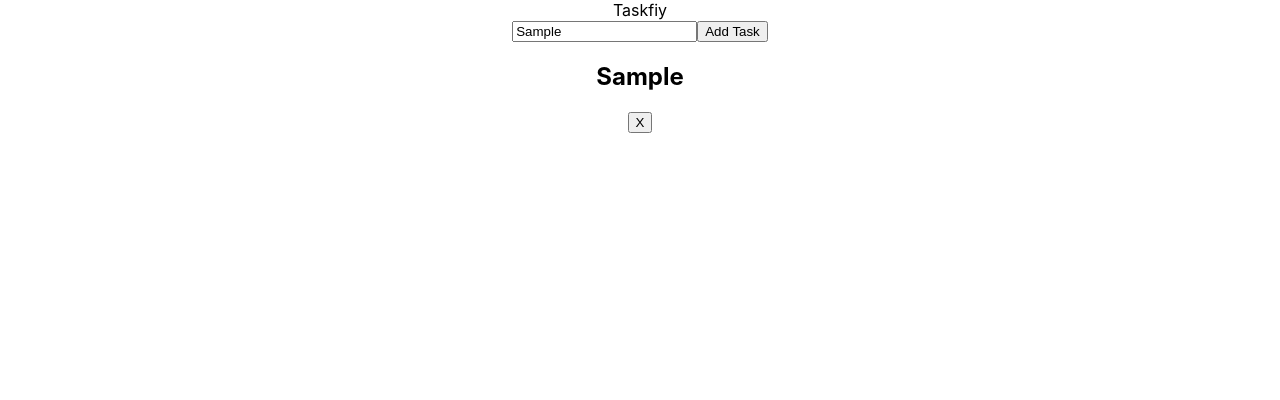
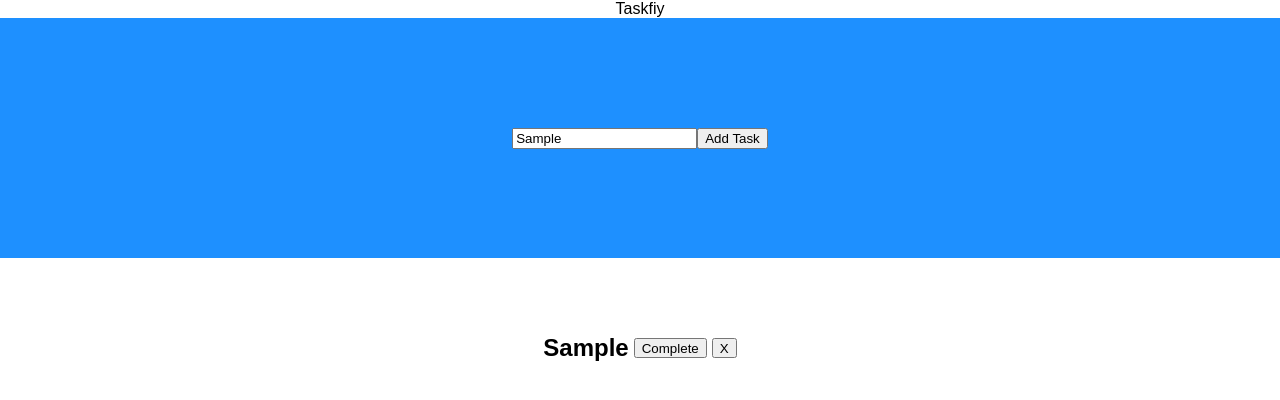
Before and after one commit to tekacode/react-ts-learn, a React (Create React App) app: page / in a window 1280 px wide. Both pictures are taken after typing "Sample" into the empty fields and a click on the button "Add Task". Shown: the top 400 px of the page. Built offline with nearby package versions, Linux system fonts and the light colour scheme; a web font is replaced by a local one.

Commit message:
style added

```diff
--- /dev/null
+++ b/src/components/todo/Task.jsx
@@ -0,0 +1,16 @@
+import React from 'react'
+
+const Task = (props) => {
+  return (
+    <div className='task'
+       style={{backgroundColor:props.completed? "green":"white"}}
+    >
+       <h2>{props.taskName}</h2>
+       <button onClick={()=> props.completeTask(props.id)}>Complete</button>
+       <button onClick={() => props.deleteTask(props.id)}>X</button>
+
+    </div>
+  )
+}
+
+export default Task
--- /dev/null
+++ b/src/components/todo/Todo.css
@@ -0,0 +1,47 @@
+.App {
+  display: flex;
+  align-items: center;
+  flex-direction: column;
+  width: 100vw;
+  font-family: Arial, Helvetica, sans-serif;
+}
+
+body {
+  margin: 0;
+  padding: 0;
+}
+
+.addTask {
+  height: 30vh;
+  background-color: dodgerblue;
+  width: 100%;
+  display: flex;
+  justify-content: center;
+  align-items: center;
+}
+
+.list {
+  height: auto;
+  width: 100%;
+  display: flex;
+  align-items: center;
+  padding-top: 50px;
+  flex-direction: column;
+}
+
+.task {
+  width: 500px;
+  height: 50px;
+  display: flex;
+  margin: 15px;
+  display: flex;
+  align-items: center;
+  justify-content: center;
+}
+
+.task button {
+  width: auto;
+  height: 20px;
+  margin-left: 5px;
+  text-align: center;
+}
--- a/src/components/todo/Todo.jsx
+++ b/src/components/todo/Todo.jsx
@@ -1,5 +1,7 @@
 import React from 'react'
 import { useState } from "react"
+import './Todo.css';
+import Task from './Task'
 
 const Todo = () => {
   const [todoList, setTodoList] = useState([])
@@ -10,29 +12,54 @@
   }
 
   const addTask = () => {
-    const newTodoList = [...todoList, newTask]
+    const task = {
+      id: todoList.length === 0 ? 1 : todoList[todoList.length-1].id + 1,
+      taskName: newTask,
+      completed: false
+    }
+    const newTodoList = [...todoList, task]
     setTodoList(newTodoList)
   }
 
-  const deleteTask = (taskName) => {
+  const deleteTask = (id) => {
     const newTodoList = todoList.filter((task) => {
-        return task !== taskName
+        return task.id !== id
     })
     setTodoList(newTodoList)
   }
+
+  const completeTask = (id) => {
+    setTodoList(
+      todoList.map((task) => {
+        if(task.id === id){
+          return {...task, completed: true}
+        }else {
+          return task;
+        }
+      })
+    )
+  }
+
   return (
-    <div>
-      <div>
+    <div className='App'>
+      <div className='addTask'>
         <input onChange={handleChange}/>
         <button onClick={addTask}>Add Task</button>
       </div>
       <div className='list'></div>
       {todoList.map((task) =>{
         return (
-              <div>
-                 <h2>{task}</h2>
-                 <button onClick={() => deleteTask(task)}>X</button>
-               </div>
+              // <div className='task'>
+              //    <h2>{task.taskName}</h2>
+              //    <button onClick={() => deleteTask(task.id)}>X</button>
+              //  </div>
+                <Task
+                  taskName={task.taskName}
+                  id={task.id}
+                  completed={task.completed}
+                  deleteTask={deleteTask}
+                  completeTask={completeTask}
+                />
               )
       })}
     </div>
```
Also changed, not shown: src/App.css (line endings or trailing spaces).
